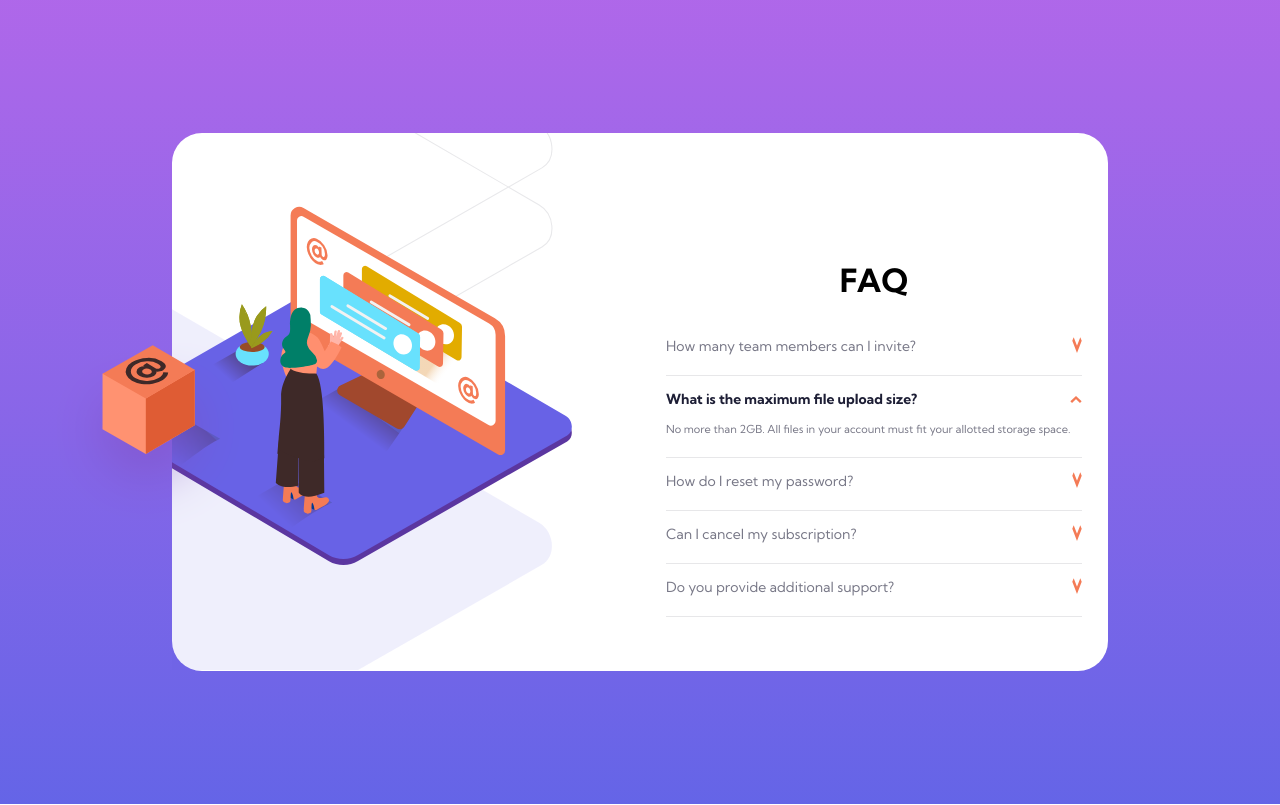
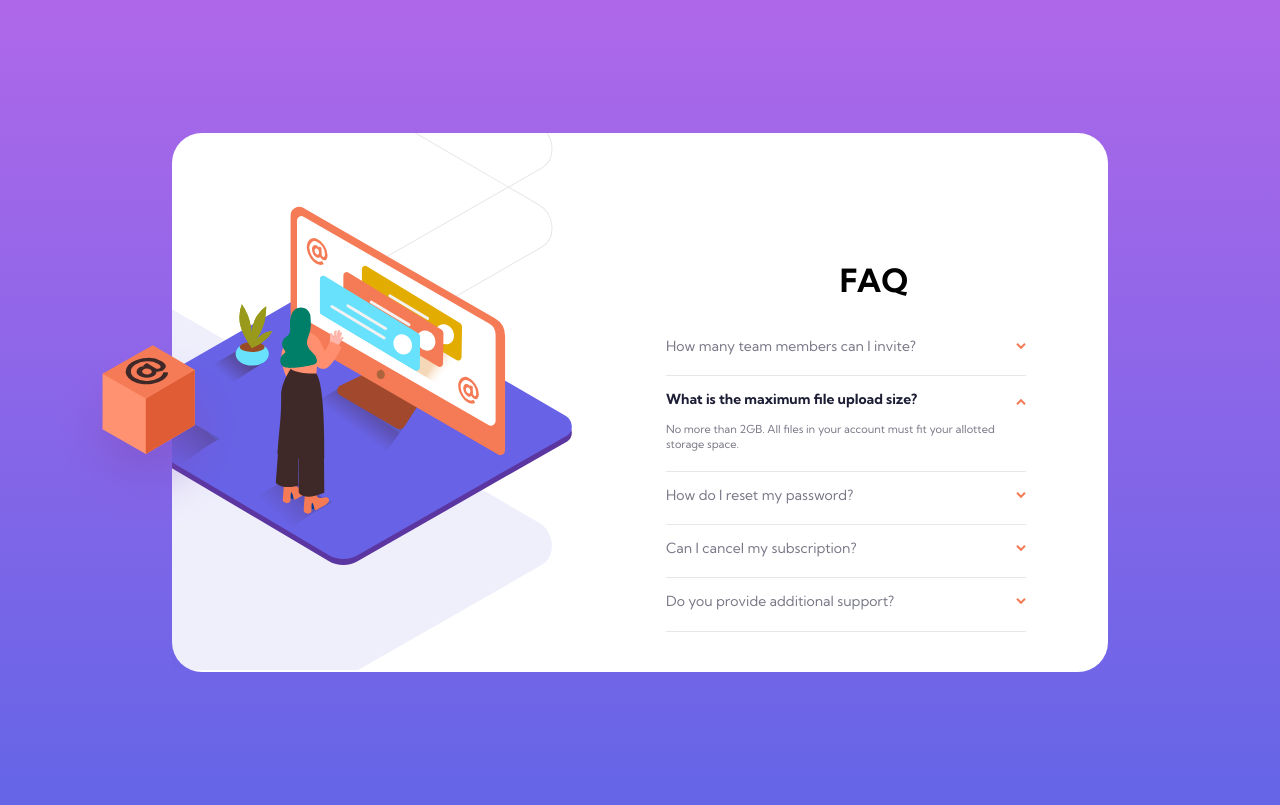
Before and after one commit to liampc/faq-accordion, a React (Create React App) app: page / in a window 1280 px wide. Both pictures are taken after a click on the element "What is the maximum file upload size?". Built offline with nearby package versions, Linux system fonts and the light colour scheme.

Commit message:
edit temp working show hide items"

```diff
--- a/src/components/Item.js
+++ b/src/components/Item.js
@@ -14,9 +14,9 @@ class Item extends Component {
         if (this.props.isActive){
             return (
                 <div className="item">
-                    <p className="item__question  item__question-active" onClick={() => this.props.onClick(this.props.list.id)}>
+                    <p className="item__question  item__question--active" onClick={() => this.props.onClick(this.props.list.id)}>
                         {this.props.list.question}
-                        <img src={arrow} alt="icon-arrow" className="item__arrow item__arrow-active"/>
+                        <img src={arrow} alt="icon-arrow" className="item__arrow item__arrow--active"/>
                     </p>
                     <p className="item__answer">{this.props.list.answer}</p>
                 </div>
--- a/src/scss/_Item.scss
+++ b/src/scss/_Item.scss
@@ -5,15 +5,21 @@
 .item {
     color: $Darkgrayishblue;
 
+    @include breakpoint-up('large'){
+        max-width: 22.5rem;
+    }
+
     &__question {
         padding-bottom:  1.25rem;
         border-bottom: 1px solid  $Lightgrayishblue;
         font-size: 0.875rem;
         display: flex;
+        flex-direction: row;
         justify-content: space-between;
+        align-items: center;
 
 
-        &-active {
+        &--active {
             border: none;
             color: $Verydarkdesaturatedblue;
             font-weight: $font-bold;
@@ -28,13 +34,11 @@
     }
 
     &__arrow {
-        align-self: flex-start;
-        width: 0.75rem;
-        height: 0.5rem;
+
         margin-top: 5px;
-        transition: transform 300ms ease-in-out;
+        transition: all 300ms ease-in-out;
 
-        &-active {
+        &--active {
             transform: rotate(180deg);
         }
         &:hover {
@@ -43,11 +47,9 @@
     }
 
     &__answer {
-        // display: none;
         font-size: 0.6875rem;
-        // display: block;
         padding-bottom:  1.25rem;
         border-bottom: 1px solid  $Lightgrayishblue;
-
+        transition: all 300ms ease-in-out;
     }
 }
```
